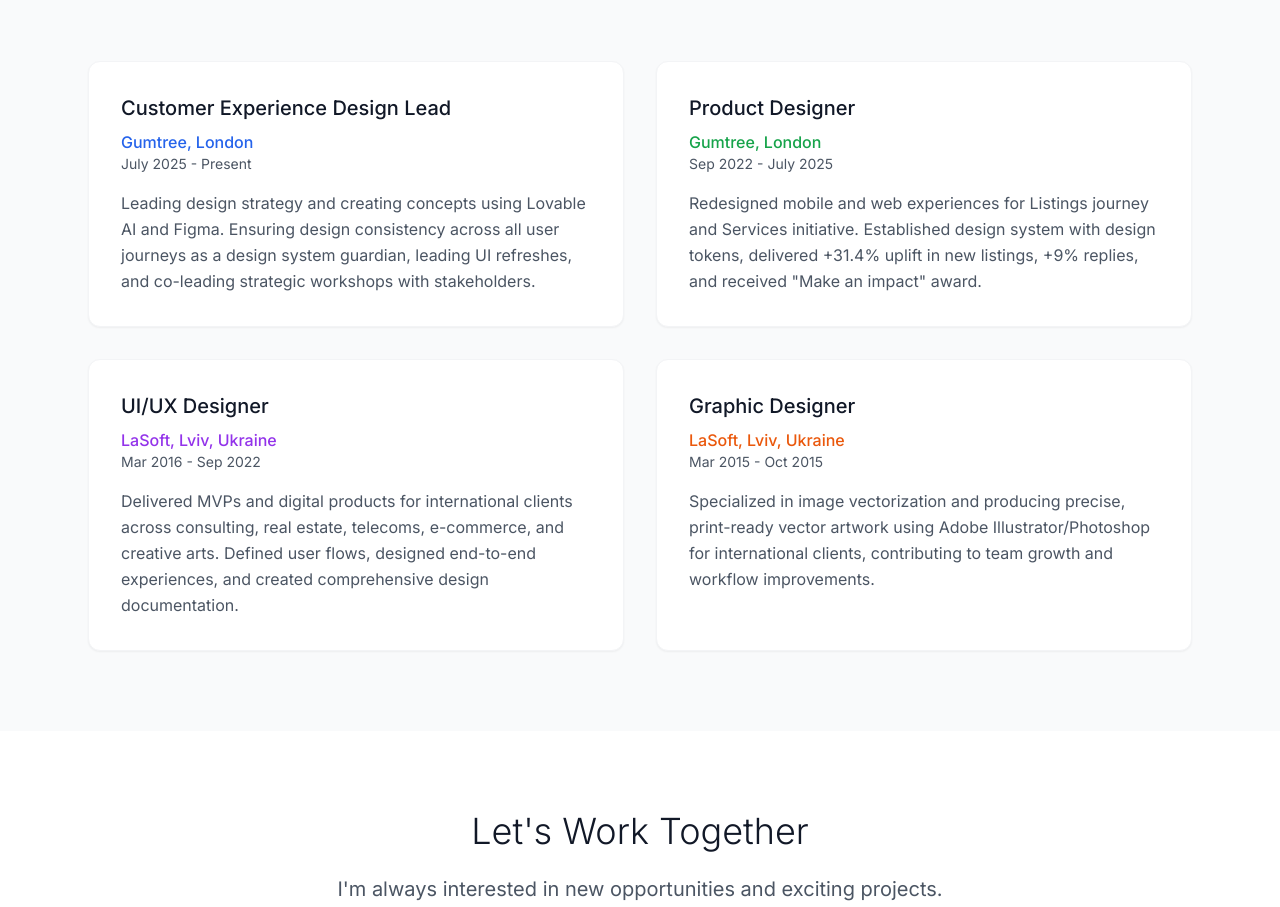
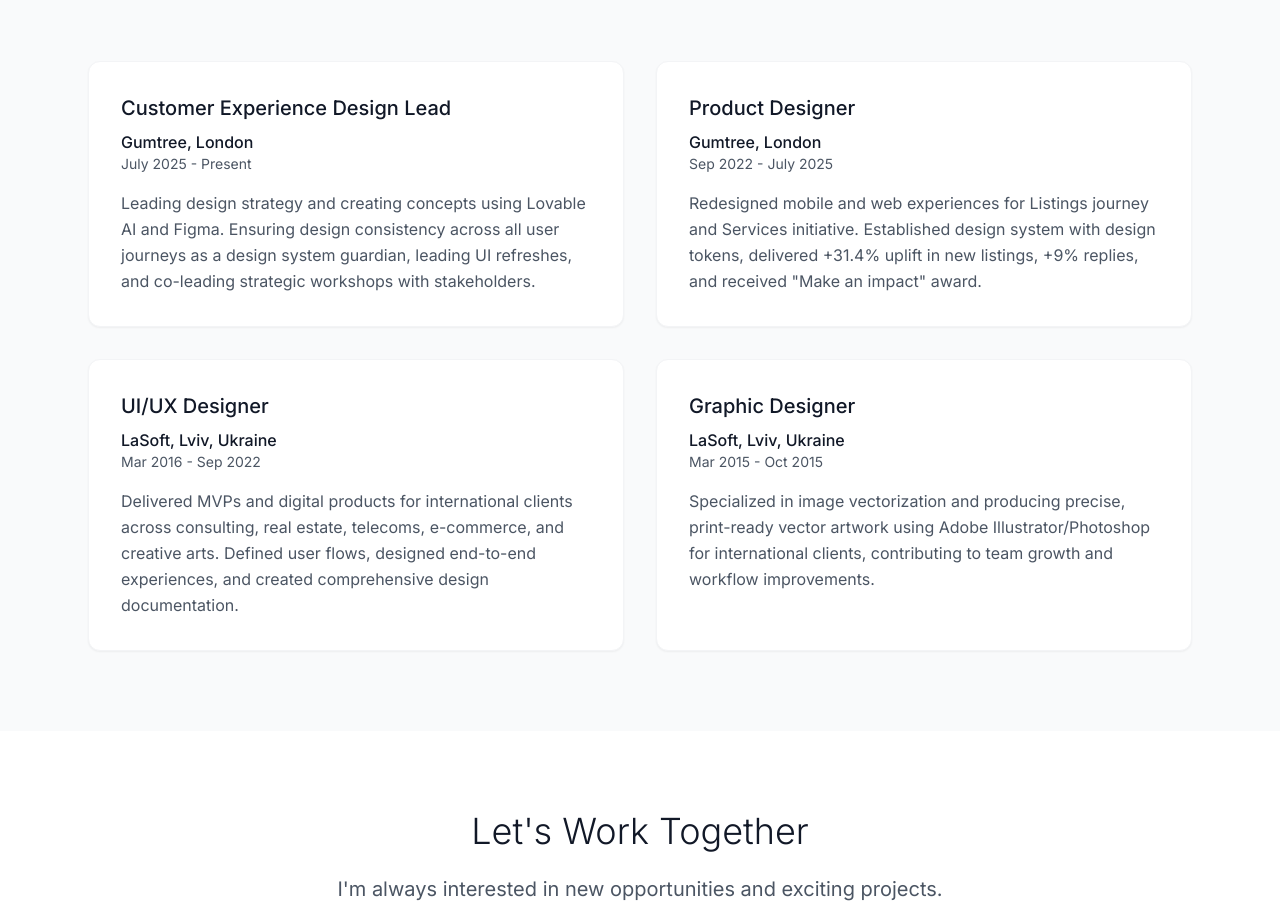
Before and after one commit to MykolaShevchuk/mariana, a Next.js app: page / in a window 1280 px wide. Shown: the part 4323-5230 px from the top of the page. Built offline with nearby package versions, Linux system fonts and the light colour scheme.

Commit message:
Make company names consistent black color in experience section

```diff
--- a/src/app/page.tsx
+++ b/src/app/page.tsx
@@ -250,7 +250,7 @@
 						<div className='bg-white p-8 rounded-xl shadow-sm border border-gray-100'>
 							<div className='mb-4'>
 								<h3 className='text-xl font-medium text-gray-900 mb-2'>Customer Experience Design Lead</h3>
-								<p className='text-blue-600 font-medium'>Gumtree, London</p>
+								<p className='text-gray-900 font-medium'>Gumtree, London</p>
 								<p className='text-gray-600 text-sm'>July 2025 - Present</p>
 							</div>
 							<p className='text-gray-600 leading-relaxed'>
@@ -261,7 +261,7 @@
 						<div className='bg-white p-8 rounded-xl shadow-sm border border-gray-100'>
 							<div className='mb-4'>
 								<h3 className='text-xl font-medium text-gray-900 mb-2'>Product Designer</h3>
-								<p className='text-green-600 font-medium'>Gumtree, London</p>
+								<p className='text-gray-900 font-medium'>Gumtree, London</p>
 								<p className='text-gray-600 text-sm'>Sep 2022 - July 2025</p>
 							</div>
 							<p className='text-gray-600 leading-relaxed'>
@@ -272,7 +272,7 @@
 						<div className='bg-white p-8 rounded-xl shadow-sm border border-gray-100'>
 							<div className='mb-4'>
 								<h3 className='text-xl font-medium text-gray-900 mb-2'>UI/UX Designer</h3>
-								<p className='text-purple-600 font-medium'>LaSoft, Lviv, Ukraine</p>
+								<p className='text-gray-900 font-medium'>LaSoft, Lviv, Ukraine</p>
 								<p className='text-gray-600 text-sm'>Mar 2016 - Sep 2022</p>
 							</div>
 							<p className='text-gray-600 leading-relaxed'>
@@ -283,7 +283,7 @@
 						<div className='bg-white p-8 rounded-xl shadow-sm border border-gray-100'>
 							<div className='mb-4'>
 								<h3 className='text-xl font-medium text-gray-900 mb-2'>Graphic Designer</h3>
-								<p className='text-orange-600 font-medium'>LaSoft, Lviv, Ukraine</p>
+								<p className='text-gray-900 font-medium'>LaSoft, Lviv, Ukraine</p>
 								<p className='text-gray-600 text-sm'>Mar 2015 - Oct 2015</p>
 							</div>
 							<p className='text-gray-600 leading-relaxed'>
```
